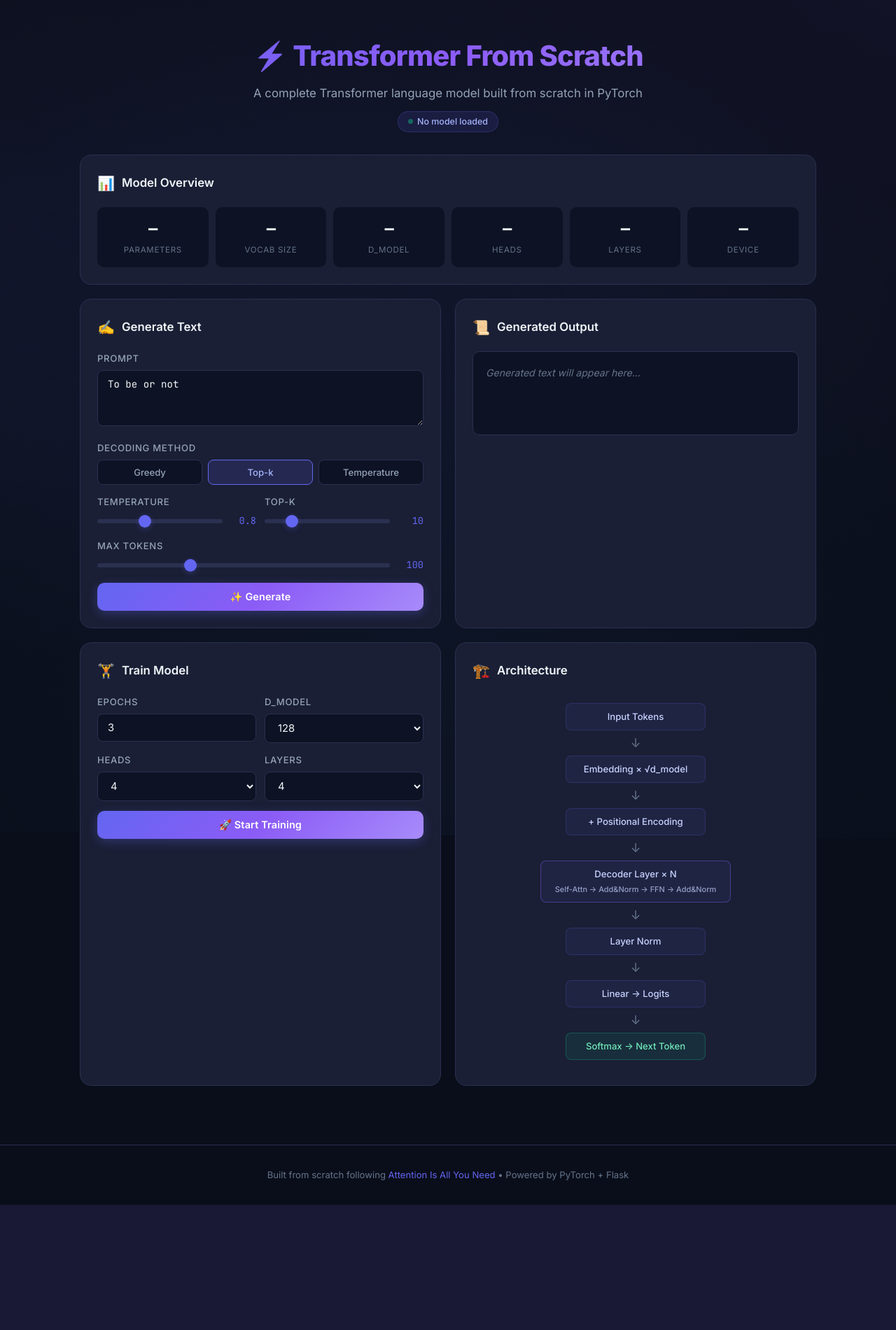
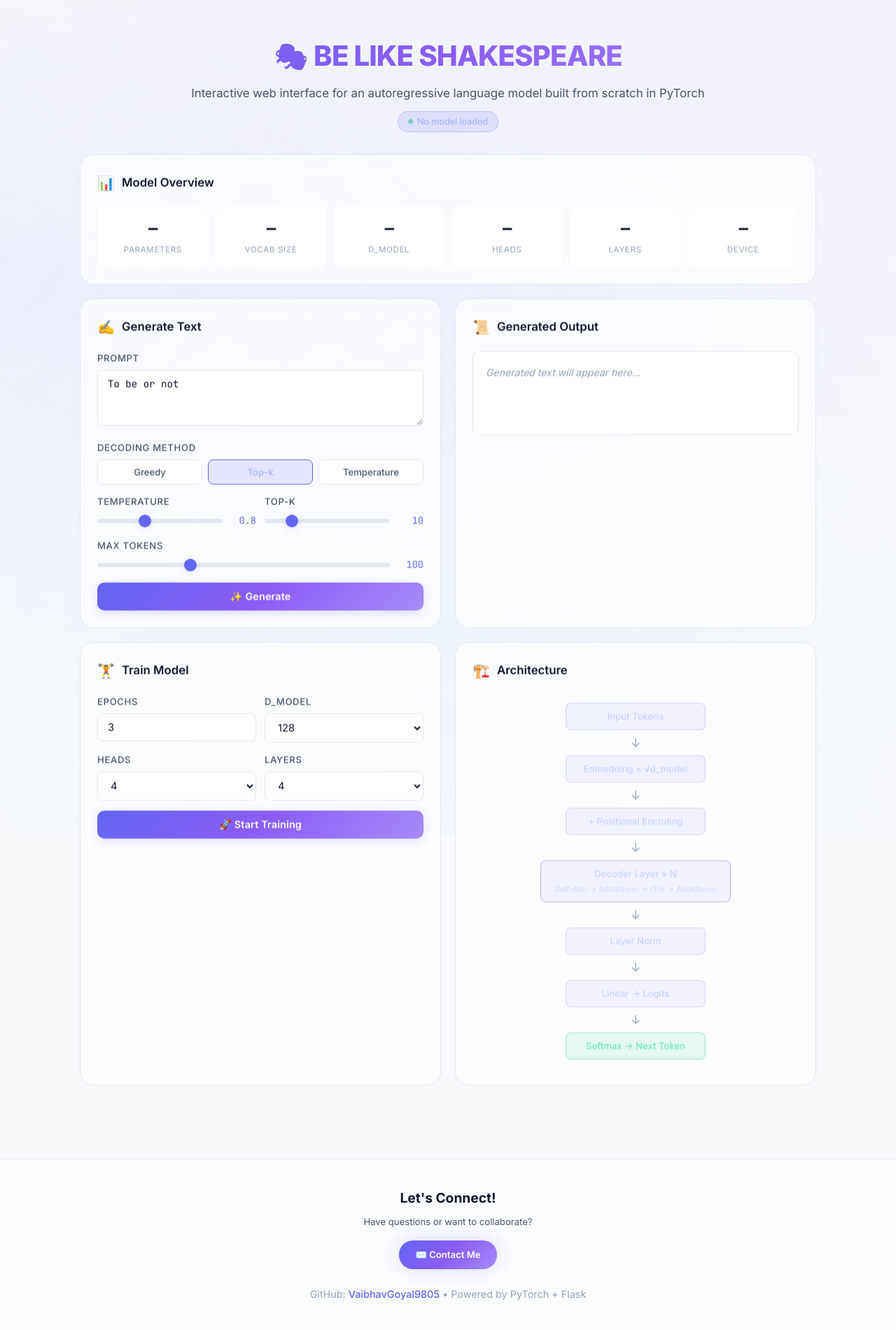
Before and after one commit to VaibhavGoyal9805/Transformer-From-Scratch, a Flask app: page / in a window 1280 px wide. Shown: the whole page at 70% size. Before the commit the page ends 1722 px from the top, so only its background shows below. Run offline with Flask 3, Linux system fonts and the light colour scheme; parts of the project's set-up code (start-up, migrations or seed data) failed here and were passed over.

Commit message:
UI Redesign: Light theme, animations, new branding, and contact footer

```diff
--- a/templates/index.html
+++ b/templates/index.html
@@ -3,7 +3,7 @@
 <head>
     <meta charset="UTF-8">
     <meta name="viewport" content="width=device-width, initial-scale=1.0">
-    <title>Transformer From Scratch</title>
+    <title>BE LIKE SHAKESPEARE</title>
     <meta name="description" content="Interactive web interface for a Transformer language model built from scratch in PyTorch.">
     <link rel="preconnect" href="https://fonts.googleapis.com">
     <link rel="preconnect" href="https://fonts.gstatic.com" crossorigin>
@@ -13,28 +13,28 @@
         *, *::before, *::after { box-sizing: border-box; margin: 0; padding: 0; }
 
         :root {
-            --bg-primary: #0a0e1a;
-            --bg-secondary: #111827;
-            --bg-card: #1a1f35;
-            --bg-card-hover: #1f2544;
-            --bg-input: #0d1224;
-            --border: #2a3050;
+            --bg-primary: #f8fafc;
+            --bg-secondary: #f1f5f9;
+            --bg-card: rgba(255, 255, 255, 0.7);
+            --bg-card-hover: rgba(255, 255, 255, 0.95);
+            --bg-input: #ffffff;
+            --border: #e2e8f0;
             --border-glow: #6366f1;
-            --text-primary: #f1f5f9;
-            --text-secondary: #94a3b8;
-            --text-muted: #64748b;
+            --text-primary: #0f172a;
+            --text-secondary: #475569;
+            --text-muted: #94a3b8;
             --accent-primary: #6366f1;
             --accent-secondary: #8b5cf6;
             --accent-gradient: linear-gradient(135deg, #6366f1 0%, #8b5cf6 50%, #a78bfa 100%);
-            --accent-glow: rgba(99, 102, 241, 0.3);
+            --accent-glow: rgba(99, 102, 241, 0.2);
             --success: #10b981;
             --warning: #f59e0b;
             --error: #ef4444;
-            --radius: 12px;
-            --radius-lg: 16px;
-            --shadow: 0 4px 24px rgba(0,0,0,0.3);
-            --shadow-glow: 0 0 30px rgba(99, 102, 241, 0.15);
-            --transition: all 0.3s cubic-bezier(0.4, 0, 0.2, 1);
+            --radius: 16px;
+            --radius-lg: 20px;
+            --shadow: 0 10px 30px rgba(0,0,0,0.05);
+            --shadow-glow: 0 0 30px rgba(99, 102, 241, 0.25);
+            --transition: all 0.4s cubic-bezier(0.4, 0, 0.2, 1);
         }
 
         body {
@@ -139,15 +139,26 @@
         /* ── Card ───────────────────────────────────────────────── */
         .card {
             background: var(--bg-card);
+            backdrop-filter: blur(12px);
+            -webkit-backdrop-filter: blur(12px);
             border: 1px solid var(--border);
             border-radius: var(--radius-lg);
             padding: 24px;
             transition: var(--transition);
+            animation: floatCard 6s ease-in-out infinite;
+        }
+
+        @keyframes floatCard {
+            0% { transform: translateY(0px); }
+            50% { transform: translateY(-5px); }
+            100% { transform: translateY(0px); }
         }
 
         .card:hover {
-            border-color: rgba(99, 102, 241, 0.3);
+            border-color: rgba(99, 102, 241, 0.4);
             box-shadow: var(--shadow-glow);
+            transform: translateY(-8px) scale(1.02);
+            animation-play-state: paused;
         }
 
         .card-title {
@@ -450,8 +461,8 @@
 
 <!-- ── Header ─────────────────────────────────────────────────── -->
 <header class="header">
-    <h1>⚡ Transformer From Scratch</h1>
-    <p>A complete Transformer language model built from scratch in PyTorch</p>
+    <h1>🎭 BE LIKE SHAKESPEARE</h1>
+    <p>Interactive web interface for an autoregressive language model built from scratch in PyTorch</p>
     <div class="badge" id="model-badge">
         <span class="dot"></span>
         <span id="badge-text">Loading model...</span>
@@ -603,9 +614,18 @@
 </div>
 
 <!-- ── Footer ─────────────────────────────────────────────────── -->
-<footer class="footer">
-    Built from scratch following <a href="https://arxiv.org/abs/1706.03762" target="_blank">Attention Is All You Need</a> •
-    Powered by PyTorch + Flask
+<footer class="footer" style="padding: 40px 20px; text-align: center; border-top: 1px solid var(--border); margin-top: 20px; background: rgba(255,255,255,0.5); backdrop-filter: blur(10px);">
+    <div style="margin-bottom: 16px;">
+        <h3 style="font-size: 1.2rem; margin-bottom: 8px; color: var(--text-primary);">Let's Connect!</h3>
+        <p style="color: var(--text-secondary); margin-bottom: 16px;">Have questions or want to collaborate?</p>
+        <a href="mailto:fhs218597@gmail.com" style="display: inline-block; background: var(--accent-gradient); color: white; padding: 10px 24px; border-radius: 20px; text-decoration: none; font-weight: 600; transition: transform 0.2s, box-shadow 0.2s; box-shadow: var(--shadow-glow);">
+            ✉️ Contact Me
+        </a>
+    </div>
+    <div style="font-size: 0.9rem; color: var(--text-muted); margin-top: 24px;">
+        GitHub: <a href="https://github.com/VaibhavGoyal9805" target="_blank" style="color: var(--accent-primary); text-decoration: none; font-weight: 500;">VaibhavGoyal9805</a> •
+        Powered by PyTorch + Flask
+    </div>
 </footer>
 
 <!-- ── JavaScript ─────────────────────────────────────────────── -->
```
